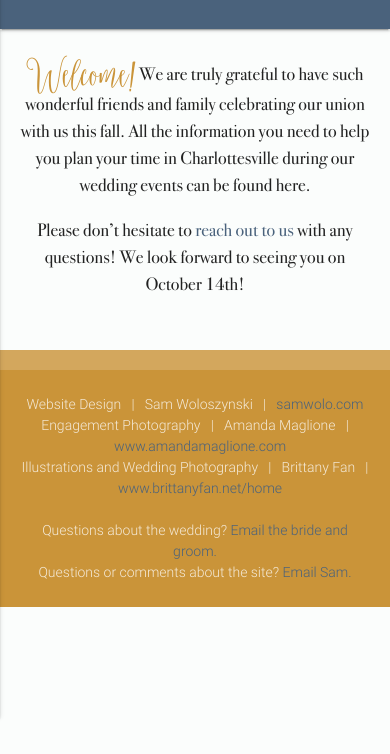
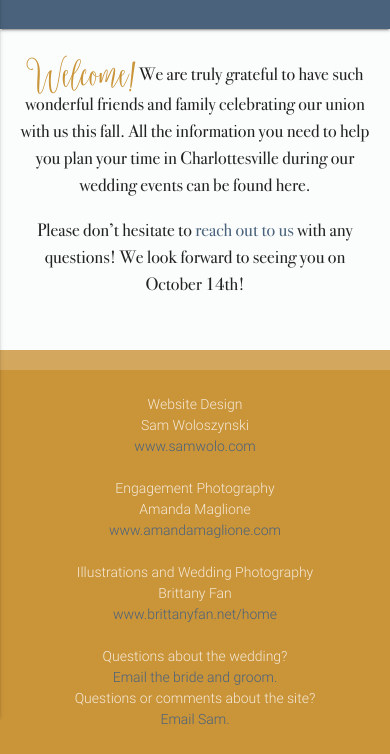
Before and after one commit to swoloszynski/greco-wedding, a plain HTML site: page index.html in a window 390 px wide. Shown: the part 187-941 px from the top of the page. Before the commit the page ends 844 px from the top, so only its background shows below. Drawn offline with nearby package versions, Linux system fonts and the light colour scheme.

Commit message:
Updating footer formatting for mobile, closes #23

```diff
--- a/index.html
+++ b/index.html
@@ -95,13 +95,32 @@
             </div>
             <div class="footer-copyright custom">
                 <div class="container center">
-                    <ul>
-                          <li>Website Design&nbsp&nbsp&nbsp|&nbsp&nbsp&nbspSam Woloszynski&nbsp&nbsp&nbsp|&nbsp&nbsp&nbsp<a class="text-light-blue" href="http://samwolo.com" target="_blank">samwolo.com</a></li>
-                          <li>Engagement Photography&nbsp&nbsp&nbsp|&nbsp&nbsp&nbspAmanda Maglione&nbsp&nbsp&nbsp|&nbsp&nbsp&nbsp<a class="text-light-blue" href="http://www.amandamaglione.com/" target="_blank">www.amandamaglione.com</a></li>
-                          <li>Illustrations and Wedding Photography&nbsp&nbsp&nbsp|&nbsp&nbsp&nbspBrittany Fan&nbsp&nbsp&nbsp|&nbsp&nbsp&nbsp<a class="text-light-blue" href="http://www.brittanyfan.net/home" target="_blank">www.brittanyfan.net/home</a></li>
-                      </br>
-                          <li>Questions about the wedding? <a class="text-light-blue" href="mailto:kathryn.anne.kingsbury@gmail.com?subject=Question%20about%20the%20wedding">Email the bride and groom.</a></li>
-                          <li>Questions or comments about the site? <a class="text-light-blue" href="mailto:hello@samwolo.com?subject=">Email Sam.</a></li>
+                    <ul class="hide-on-small-only">
+                        <li>Website Design&nbsp&nbsp&nbsp|&nbsp&nbsp&nbspSam Woloszynski&nbsp&nbsp&nbsp|&nbsp&nbsp&nbsp<a class="text-light-blue" href="http://samwolo.com" target="_blank">www.samwolo.com</a></li>
+                        <li>Engagement Photography&nbsp&nbsp&nbsp|&nbsp&nbsp&nbspAmanda Maglione&nbsp&nbsp&nbsp|&nbsp&nbsp&nbsp<a class="text-light-blue" href="http://www.amandamaglione.com/" target="_blank">www.amandamaglione.com</a></li>
+                        <li>Illustrations and Wedding Photography&nbsp&nbsp&nbsp|&nbsp&nbsp&nbspBrittany Fan&nbsp&nbsp&nbsp|&nbsp&nbsp&nbsp<a class="text-light-blue" href="http://www.brittanyfan.net/home" target="_blank">www.brittanyfan.net/home</a></li>
+                        </br>
+                        <li>Questions about the wedding? <a class="text-light-blue" href="mailto:kathryn.anne.kingsbury@gmail.com?subject=Question%20about%20the%20wedding">Email the bride and groom.</a></li>
+                        <li>Questions or comments about the site? <a class="text-light-blue" href="mailto:hello@samwolo.com?subject=">Email Sam.</a></li>
+                    </ul>
+
+                    <ul class="hide-on-med-and-up">
+                        <li>Website Design</li>
+                        <li>Sam Woloszynski</li>
+                        <li><a class="text-light-blue" href="http://samwolo.com" target="_blank">www.samwolo.com</a></li>
+                        <br>
+                        <li>Engagement Photography</li>
+                        <li>Amanda Maglione</li>
+                        <li><a class="text-light-blue" href="http://www.amandamaglione.com/" target="_blank">www.amandamaglione.com</a></li>
+                        <br>
+                        <li>Illustrations and Wedding Photography</li>
+                        <li>Brittany Fan</li>
+                        <li><a class="text-light-blue" href="http://www.brittanyfan.net/home" target="_blank">www.brittanyfan.net/home</a></li>
+                        </br>
+                        <li>Questions about the wedding?</li>
+                        <li><a class="text-light-blue" href="mailto:kathryn.anne.kingsbury@gmail.com?subject=Question%20about%20the%20wedding">Email the bride and groom.</a></li>
+                        <li>Questions or comments about the site?</li>
+                        <li><a class="text-light-blue" href="mailto:hello@samwolo.com?subject=">Email Sam.</a></li>
                     </ul>
 
                 </div>
```
